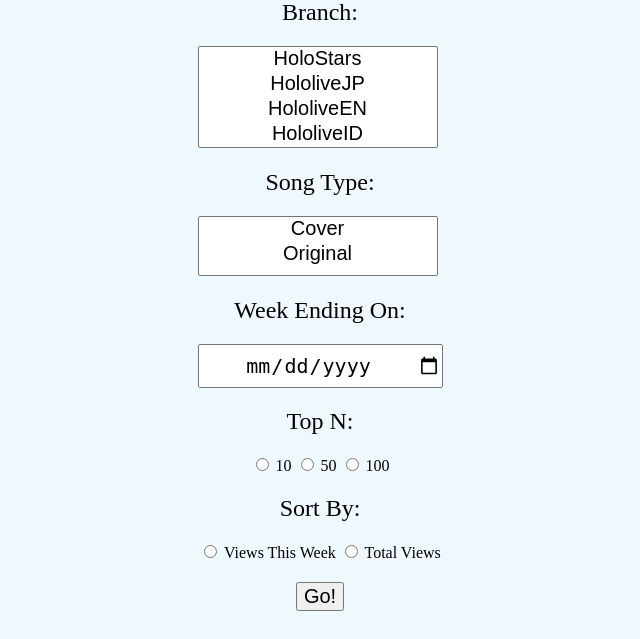
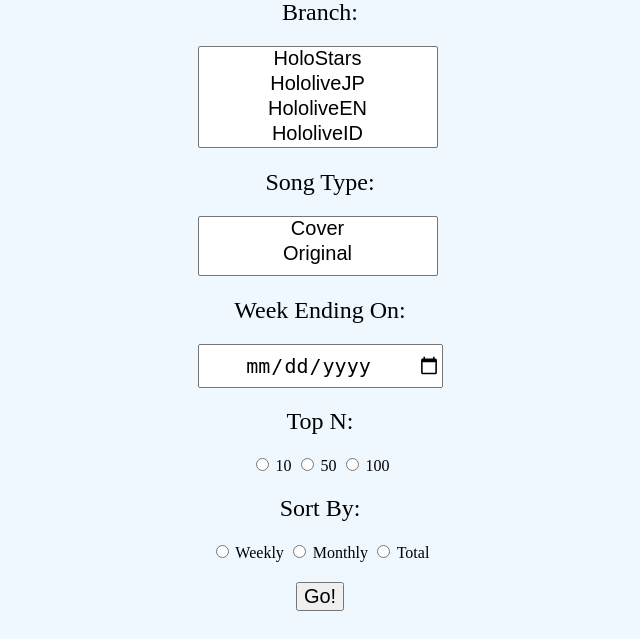
Before and after one commit to austinlimjingzhe/top_songs_app, a Flask app: page / in a window 1280 px wide. Shown: the part 821-1460 px from the top of the page, without its empty margins (320-960 px from the left). Run offline with Flask 2, Linux system fonts and the light colour scheme.

Commit message:
Update homepage.html
Updated to include monthly list function.

```diff
--- a/Top Songs Dashboard/templates/homepage.html
+++ b/Top Songs Dashboard/templates/homepage.html
@@ -69,8 +69,9 @@
                 </div>
                 <p><font size="5">Sort By:</font></p>
                 <div class="sorting-method">
-                    <input type="radio" name="sortmethod" id="optiona" value="Weekly Difference"> Views This Week </input<br>
-                    <input type="radio" name="sortmethod" id="optionb" value="View Count"> Total Views </input<br>
+                    <input type="radio" name="sortmethod" id="optiona" value="Weekly Difference"> Weekly </input<br>
+                    <input type="radio" name="sortmethod" id="optionb" value="Monthly Difference"> Monthly </input<br>
+                    <input type="radio" name="sortmethod" id="optionc" value="View Count"> Total </input<br>
                 </div>
                 <p></p>
                 <p><font size="5"><input type="submit" value="Go!"/></font></p>
```
